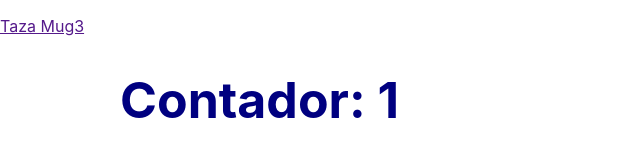
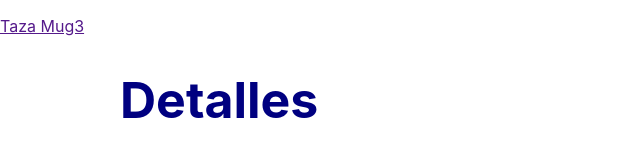
Before and after one commit to Mariangel86/fantalocuras-antequera, a React (Create React App) app: page / in a window 1280 px wide. Shown: the part 1086-1248 px from the top of the page, without its empty margins (0-640 px from the left). Built offline with nearby package versions, Linux system fonts and the light colour scheme.

Commit message:
changes of tuesday

```diff
--- a/src/App.js
+++ b/src/App.js
@@ -6,6 +6,7 @@ import ItemLista from './componentes/ItemListContainer';
 // import UseReducer from './componentes/ContadorFuncional';
 import ContadorFuncional from './componentes/ContadorFuncional2';
 import Items from './componentes/Items';
+import ItemDetalleContenedor from './componentes/ItemDetalleContenedor';
 
 const App = () => {
   const ejemplos=[
@@ -35,6 +36,7 @@ useEffect(() => {
       <Header/>
       <ItemLista title= "Hola"/>
       <Items productos={productos}/>
+      <ItemDetalleContenedor/>
      {/* <UseReducer />*/}
       <ContadorFuncional cantidadAincrementar={1} cantidadAdisminuir= {1} stock={8} onAdd={onAdd} initial={1}/>
     </div>
--- a/src/componentes/ItemDetalle.js
+++ b/src/componentes/ItemDetalle.js
@@ -0,0 +1,10 @@
+import React from "react";
+
+
+const ItemDetalle =({todo})=>{
+    return(
+   <h1>Detalles</h1>
+    );
+}
+
+export default ItemDetalle;
--- /dev/null
+++ b/src/componentes/ItemDetalleContenedor.js
@@ -0,0 +1,11 @@
+import React from "react";
+import ItemDetalle from "./ItemDetalle";
+
+const ItemDetalleContenedor =({todo})=>{
+    return(
+    <ItemDetalle/>
+    );
+
+}
+
+export default ItemDetalleContenedor;
```
